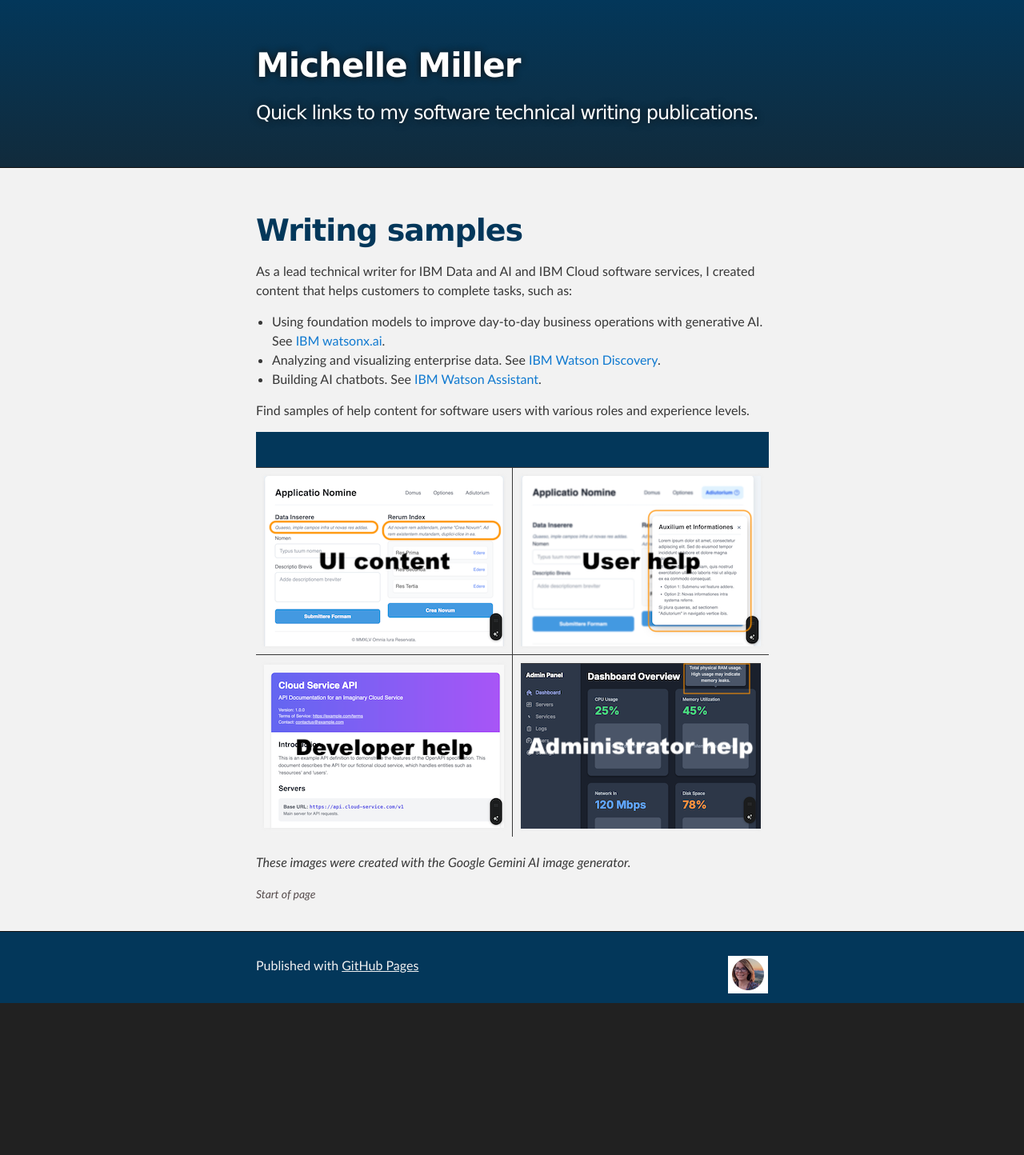
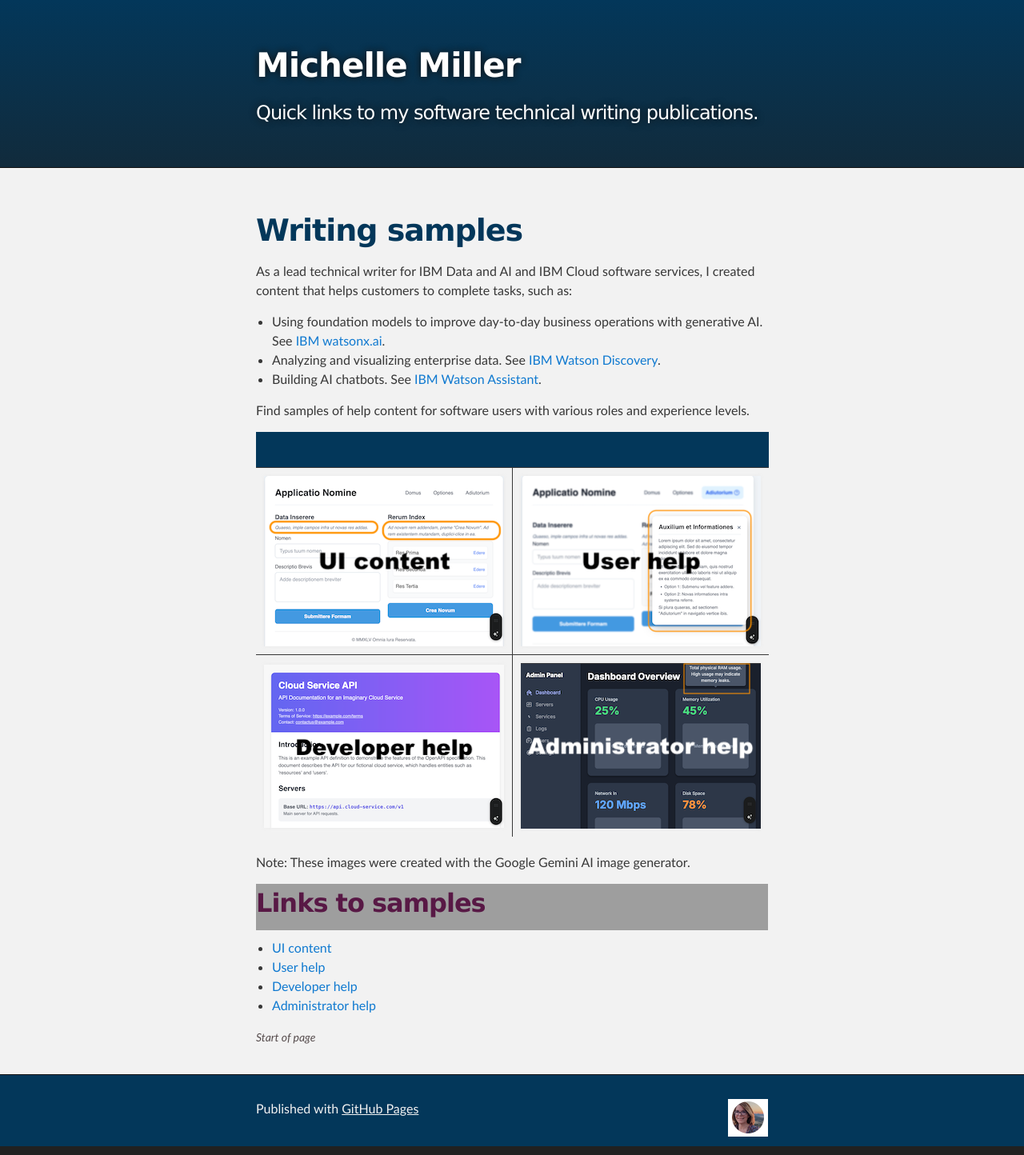
Before and after one commit to michelle-miller/michelle-miller.github.io, a Jekyll site: the page built from index.md, in a window 1280 px wide. Shown: the whole page at 80% size. Built offline with Jekyll 4.4.1, drawn with Linux system fonts in a browser that asks for light colours; our own code applies the rules of GitHub Pages for plain Markdown files; before the commit the page ends 1265 px from its top, so only the background shows below that; grey boxes are pictures that could not be loaded.

Commit message:
adding links in case folks don't click images

```diff
--- a/index.md
+++ b/index.md
@@ -14,6 +14,14 @@ Find samples of help content for software users with various roles and experienc
 | [![Developer help: Image of a dummy REST API reference page](images/dev-help.png)](developer-help.html) | [![Administrator help: Image of a dummy system administrator's dashboard with tooltip help](images/admin-help.png)](administrator-help.html) |
 {: .tableimg}
 
-*These images were created with the Google Gemini AI image generator.*
+Note: These images were created with the Google Gemini AI image generator.
+
+## Links to samples
+
+- [UI content](ui-content.html)
+- [User help](user-help.html)
+- [Developer help](developer-help.html)
+- [Administrator help](administrator-help.html)
+
 
 [Start of page](https://michelle-miller.github.io/){: .amini}
```
Also changed, not shown: developer-help.md (+1 -1 lines).
